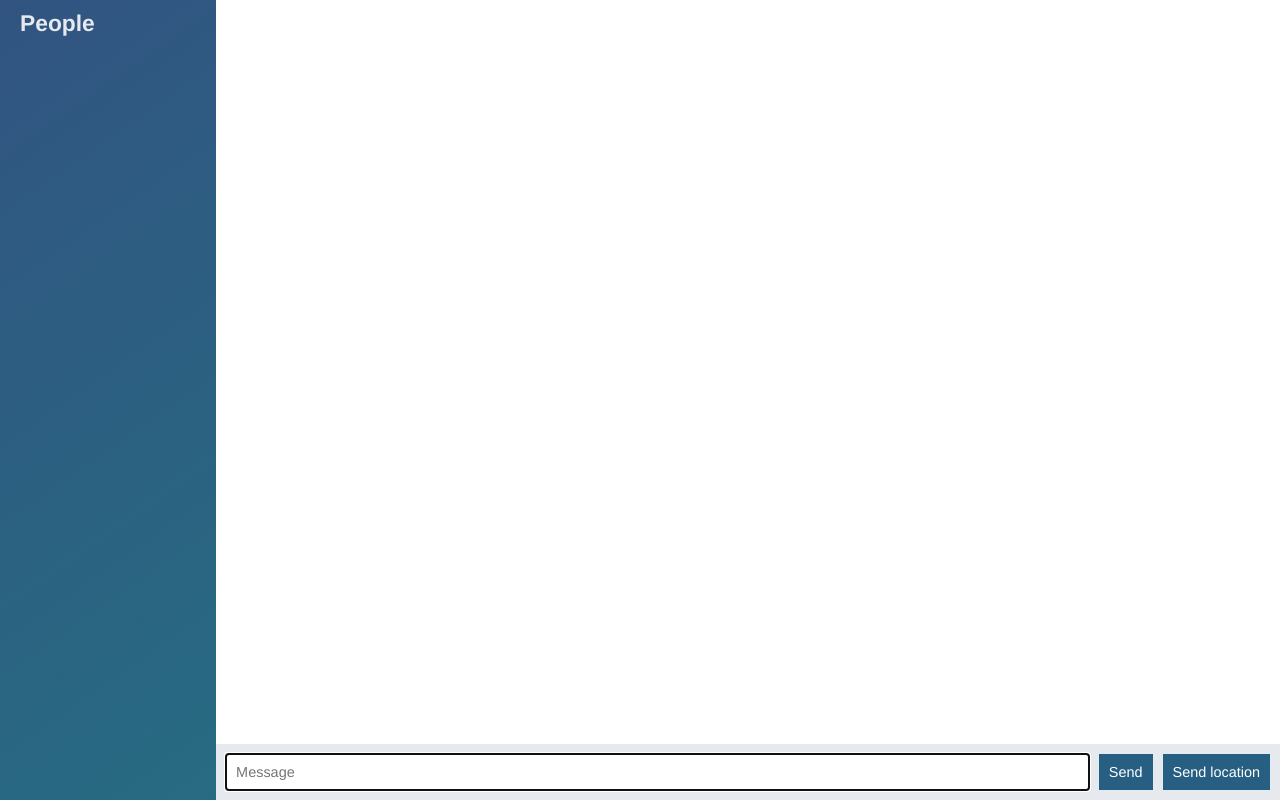
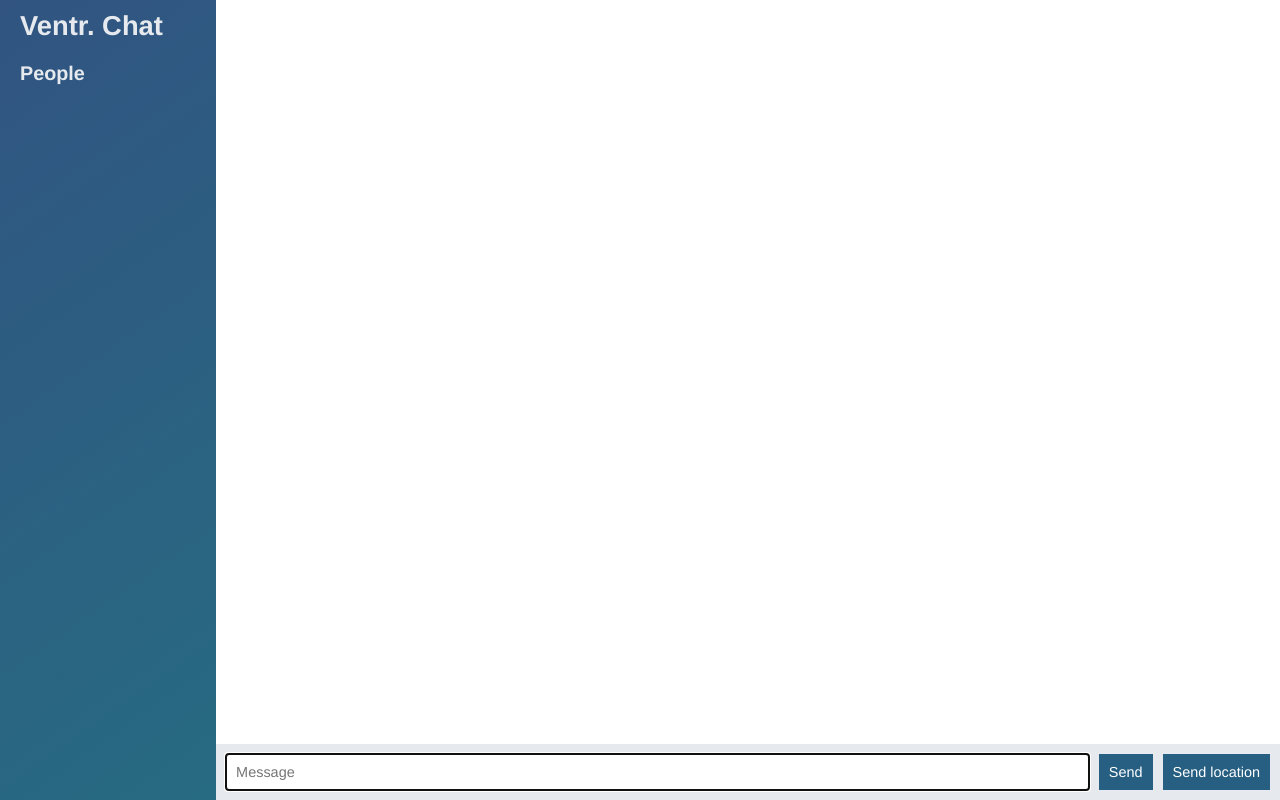
Before and after one commit to tahsinamio/node-chat-app, a website: page public/index.html in a window 1280 px wide. Drawn offline with nearby package versions, Linux system fonts and the light colour scheme; no server answers.

Commit message:
Updated css

```diff
--- a/public/css/styles.css
+++ b/public/css/styles.css
@@ -11,10 +11,19 @@ ul, li {
   list-style-position: inside;
 }
 
+h2 {
+  font-weight: 800;
+  text-align: left;
+  font-size: 1.8rem;
+  color: #e6eaee;
+  margin: 10px 20px;
+  text-align: left;
+}
+
 h3 {
   font-weight: 600;
   text-align: center;
-  font-size: 1.5rem;
+  font-size: 1.3rem;
 }
 
 button {
@@ -97,7 +106,7 @@ button:disabled {
 
 .chat__sidebar h3 {
   color: #e6eaee;
-  margin: 10px 20px;
+  margin: 20px 20px;
   text-align: left;
 }
 
--- a/public/index.html
+++ b/public/index.html
@@ -10,6 +10,9 @@
 <body class="chat">
 
   <div class="chat__sidebar">
+    <div class="">
+      <h2>Ventr. Chat</h2>
+    </div>
     <h3>People</h3>
     <div id="users"></div>
   </div>
@@ -19,7 +22,7 @@
 
     <div class="chat__footer">
       <form id="message-form">
-        <input name="message" type="text" placeholder="Message" autofocus autocomplete="off "/>
+        <input name="message" type="text" placeholder="Message" autofocus autocomplete="off"/>
         <button>Send</button>
       </form>
     <button id="send-location">Send location</button>
--- a/public/js/index.js
+++ b/public/js/index.js
@@ -48,7 +48,7 @@ locationButton.on('click', function () {
   locationButton.attr('disabled', 'disabled').text('Sending location...');
 
   navigator.geolocation.getCurrentPosition(function (position) {
-    locationButton.removeAttr('disabled').text('Send locationButton');
+    locationButton.removeAttr('disabled').text('Send location');
     socket.emit('createLocationMessage', {
       latitude: position.coords.latitude,
       longitude: position.coords.longitude
```
